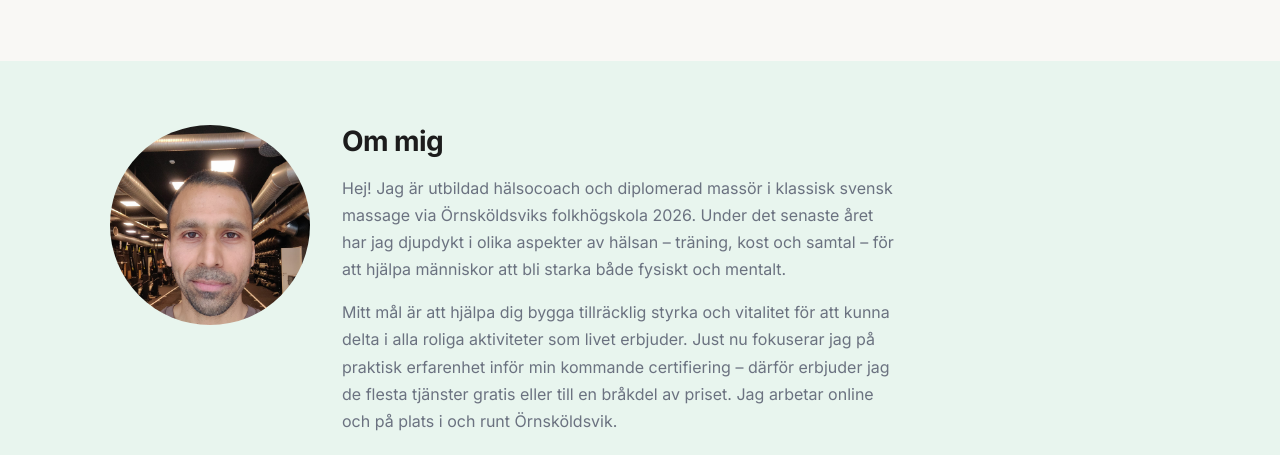
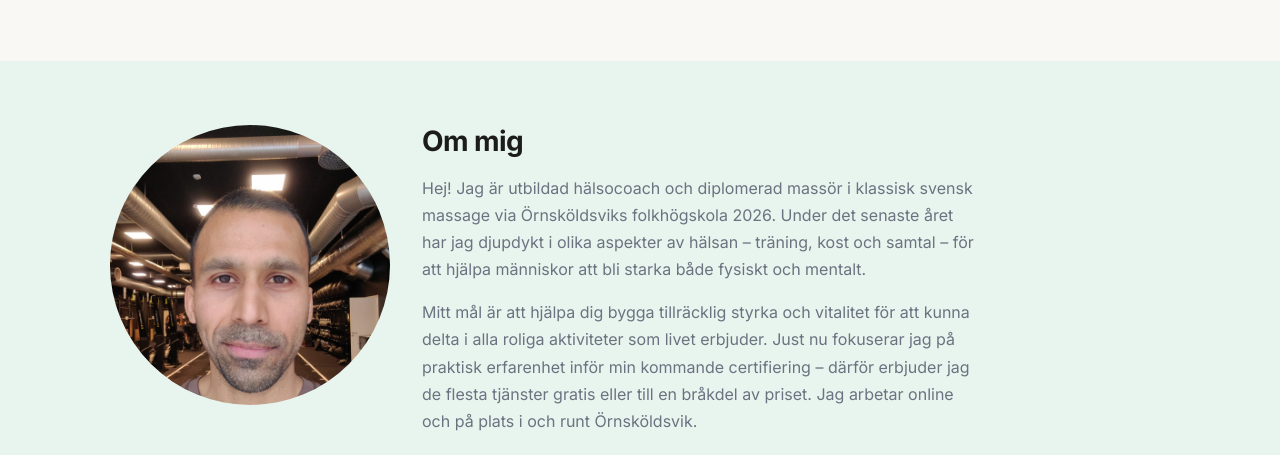
Before and after one commit to kingli6/halsopulsen, a plain HTML site: page index.html in a window 1280 px wide. Shown: the part 1330-1785 px from the top of the page. Drawn offline with Linux system fonts and the light colour scheme.

Commit message:
Adjust about-image styles for desktop layout
Updated about-image styles for larger desktop view.

```diff
--- a/style.css
+++ b/style.css
@@ -423,7 +423,7 @@ section {
 
 /* About photo / placeholder */
 .about-image {
-  flex: 0 0 200px;   /* don't grow, don't shrink, always 200px wide */
+  flex: 0 0 200px;
   width: 200px;
   height: 200px;
   max-width: 200px;
@@ -559,6 +559,14 @@ section {
   }
   .about-text p { margin-inline: 0; }
 
+  /* Larger photo on desktop */
+  .about-image {
+    flex: 0 0 280px;
+    width: 280px;
+    height: 280px;
+    max-width: 280px;
+  }
+
   /* Contact: side by side */
   .contact-inner {
     flex-direction: row;
```
